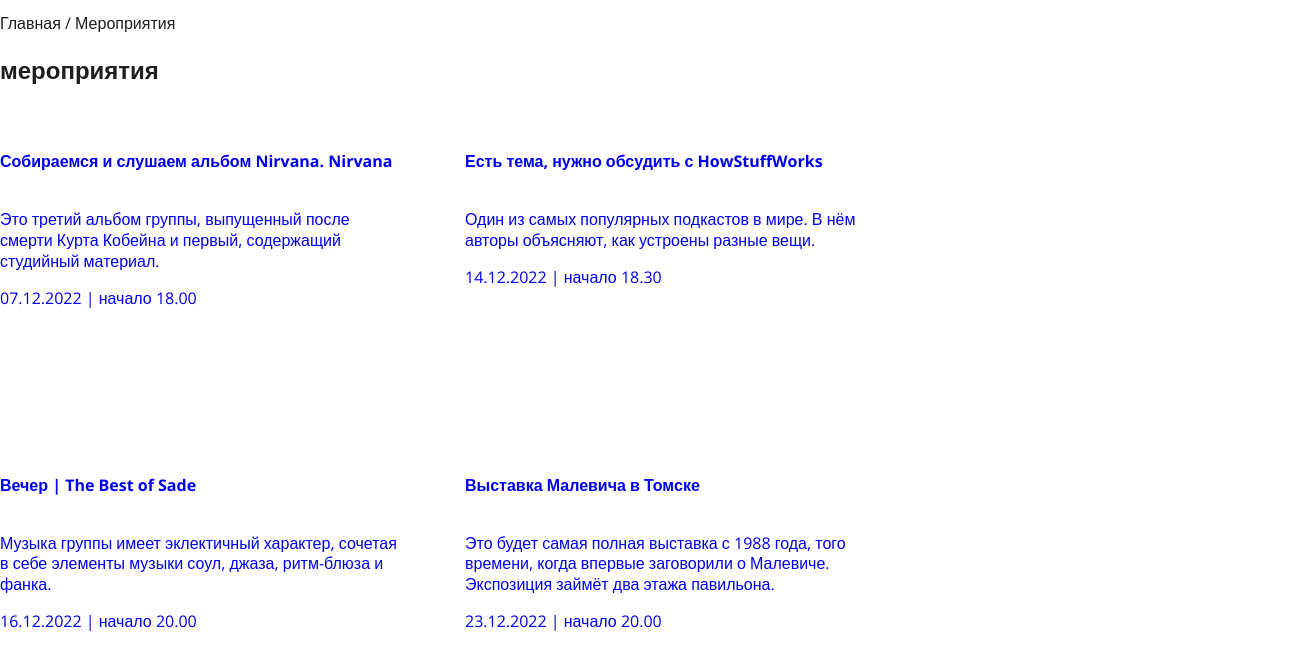
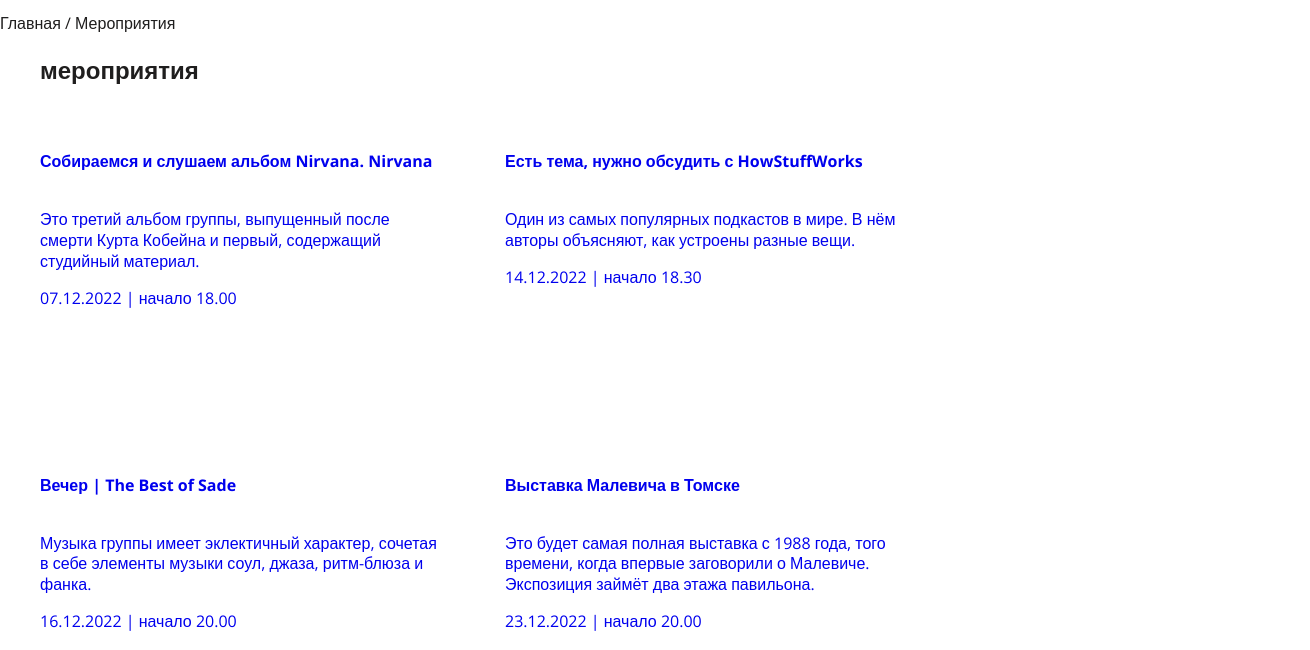
Before and after one commit to Vetkv/Lenni_Art, a plain HTML site: page events.html in a window 1280 px wide. Shown: the part 150-800 px from the top of the page, 1310 px wide, since content can reach past the window. Drawn offline with nearby package versions, Linux system fonts and the light colour scheme.

Commit message:
commit events-card position

```diff
--- a/styles/styles.css
+++ b/styles/styles.css
@@ -108,6 +108,14 @@ body {
    flex: 1 0 auto;
 }
 
+.events {
+   box-sizing: border-box;
+   max-width: 1414px;
+   width: 100%;
+   padding-left: 40px;
+   padding-right: 40px;
+}
+
 .listing__events-card {
    display: flex;
    flex-wrap: wrap;
@@ -120,6 +128,7 @@ body {
    margin: 0 30px 120px;
    max-width: 405px;
    min-width: 280px;
+   width: calc(33,333% - 60px);
 }
 
 .events-card__link {
@@ -136,7 +145,7 @@ body {
 }
 
 .events-card__picture::before {
-   content: "";
+   content: '';
    display: block;
    padding-top: 107,16%;
    width: 100%;
```
